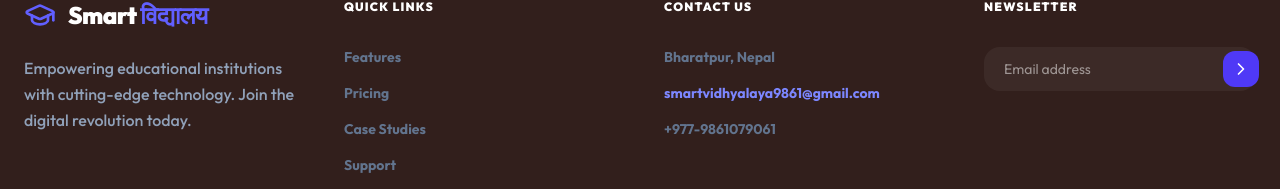
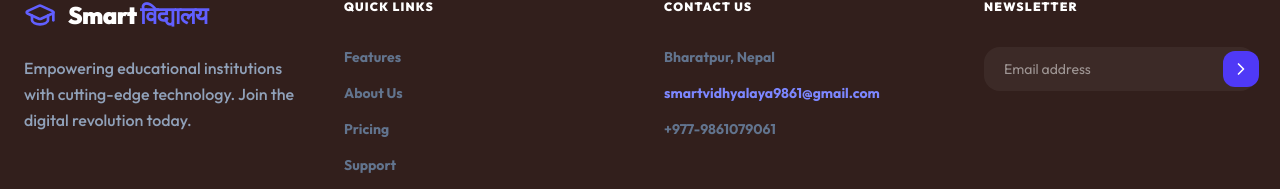
Before and after one commit to Rajbhusal999/rajschool-management, a React (Vite) app in the folder frontend/: page / in a window 1280 px wide. Shown: the part 2240-2429 px from the top of the page. Built offline with nearby package versions, Linux system fonts and the light colour scheme; no server answers.

Commit message:
fix: landing page navigation and routing for About/Features

```diff
--- a/frontend/src/App.jsx
+++ b/frontend/src/App.jsx
@@ -99,7 +99,7 @@
 
 const Layout = () => {
   const location = useLocation();
-  const publicRoutes = ["/", "/register", "/login", "/admin-login", "/teacher-login", "/features", "/admin/nexus", "/subscription", "/payment"];
+  const publicRoutes = ["/", "/register", "/login", "/admin-login", "/teacher-login", "/about", "/admin/nexus", "/subscription", "/payment"];
   const isPublicPage = publicRoutes.includes(location.pathname);
 
   if (isPublicPage) {
@@ -107,7 +107,7 @@
       <Routes>
         <Route path="/" element={<LandingPage />} />
         <Route path="/register" element={<Register />} />
-        <Route path="/features" element={<About />} />
+        <Route path="/about" element={<About />} />
         <Route path="/login" element={<Login />} />
         <Route path="/admin-login" element={<AdminLogin />} />
         <Route path="/teacher-login" element={<TeacherLogin />} />
--- a/frontend/src/pages/LandingPage.jsx
+++ b/frontend/src/pages/LandingPage.jsx
@@ -50,8 +50,8 @@
                     </div>
 
                     <div className="flex items-center gap-3">
-                        <Link to="/features" className="hidden sm:block px-6 py-2.5 text-slate-300 font-bold text-sm hover:text-white transition-colors">Features</Link>
-                        <button className="hidden sm:block px-6 py-2.5 text-slate-300 font-bold text-sm hover:text-white transition-colors">About</button>
+                        <button onClick={() => document.getElementById('features-section')?.scrollIntoView({ behavior: 'smooth' })} className="hidden sm:block px-6 py-2.5 text-slate-300 font-bold text-sm hover:text-white transition-colors cursor-pointer">Features</button>
+                        <button onClick={() => document.getElementById('features-section')?.scrollIntoView({ behavior: 'smooth' })} className="hidden sm:block px-6 py-2.5 text-slate-300 font-bold text-sm hover:text-white transition-colors cursor-pointer">About</button>
                         <Link to="/teacher-login" className="px-6 py-2.5 bg-rose-600/20 text-rose-400 rounded-xl font-bold text-sm hover:bg-rose-600/30 transition-all">Teacher Login</Link>
                         <Link to="/login" className="px-6 py-2.5 bg-indigo-600/20 text-indigo-400 rounded-xl font-bold text-sm hover:bg-indigo-600/30 transition-all">Login</Link>
                         <Link to="/register" className="px-6 py-2.5 bg-indigo-600 text-white rounded-xl font-bold text-sm shadow-xl shadow-indigo-500/20 hover:scale-105 transition-all">Get Started</Link>
@@ -139,7 +139,7 @@
             </section>
 
             {/* Features Section */}
-            <section className="py-32 px-6">
+            <section id="features-section" className="py-32 px-6">
                 <div className="max-w-7xl mx-auto space-y-20">
                     <div className="text-center space-y-4 max-w-2xl mx-auto">
                         <span className="text-xs font-black uppercase tracking-widest text-orange-400">Powerful Modules</span>
@@ -200,9 +200,9 @@
                         <div>
                             <h4 className="text-white font-black mb-8 uppercase tracking-widest text-xs">Quick Links</h4>
                             <ul className="space-y-4 text-sm font-bold text-slate-500">
-                                <Link to="/features" className="hover:text-indigo-400 transition-colors cursor-pointer block">Features</Link>
+                                <li onClick={() => document.getElementById('features-section')?.scrollIntoView({ behavior: 'smooth' })} className="hover:text-indigo-400 transition-colors cursor-pointer block">Features</li>
+                                <Link to="/about" className="hover:text-indigo-400 transition-colors cursor-pointer block">About Us</Link>
                                 <li className="hover:text-indigo-400 transition-colors cursor-pointer">Pricing</li>
-                                <li className="hover:text-indigo-400 transition-colors cursor-pointer">Case Studies</li>
                                 <li className="hover:text-indigo-400 transition-colors cursor-pointer">Support</li>
                             </ul>
                         </div>
```
